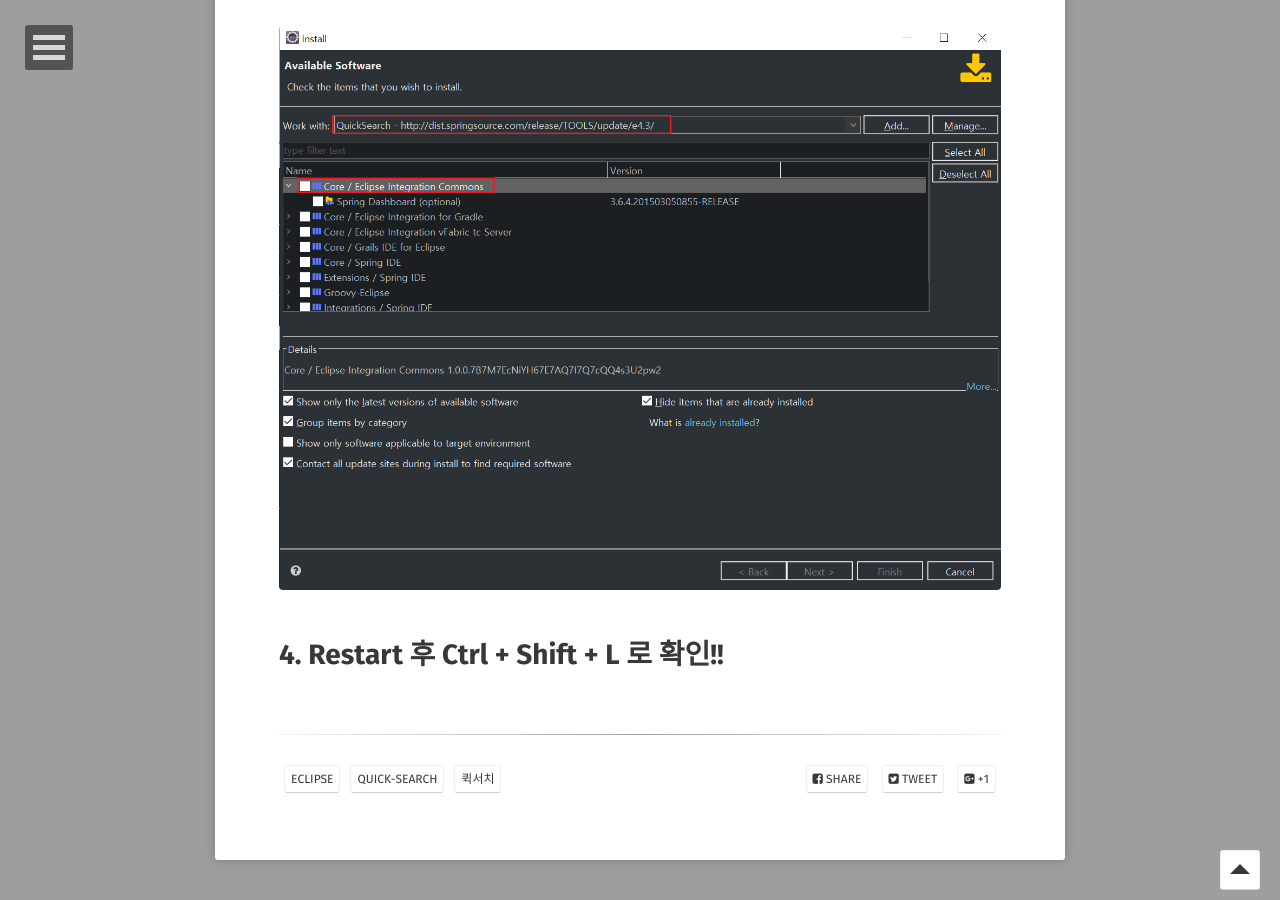
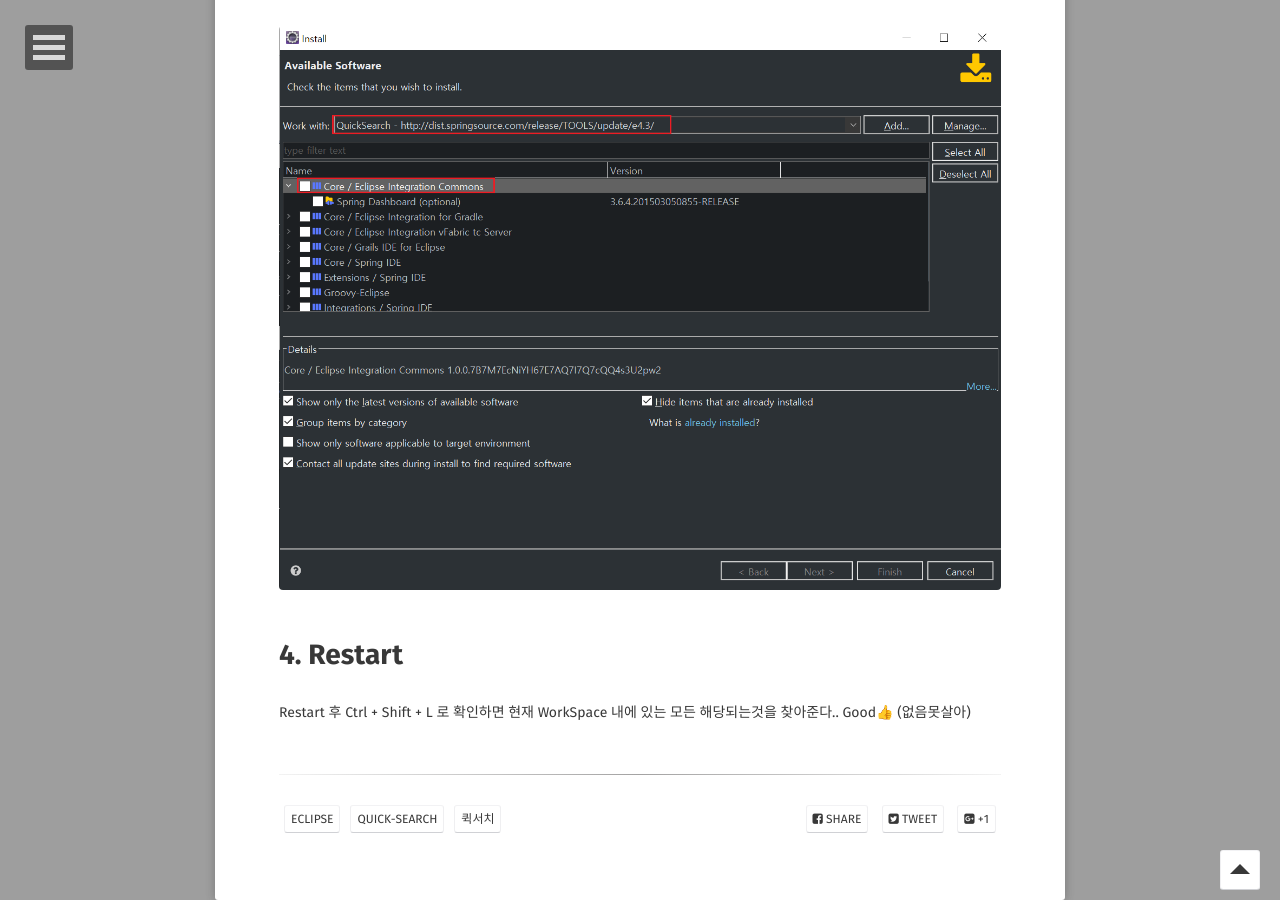
Before and after one commit to GayeonYoon/GayeonYoon.github.io, a Jekyll site: the page built from _posts/2021-08-07-ECLIPSE-QUICK-SEARCH-INSTALLL.md, in a window 1280 px wide and 900 px high, scrolled down 2267 px. Built offline with Jekyll 4.4.1, drawn with Linux system fonts in a browser that asks for light colours; some web fonts are replaced.

Commit message:
Update 2021-08-07-ECLIPSE-QUICK-SEARCH-INSTALLL.md

```diff
--- a/_posts/2021-08-07-ECLIPSE-QUICK-SEARCH-INSTALLL.md
+++ b/_posts/2021-08-07-ECLIPSE-QUICK-SEARCH-INSTALLL.md
@@ -28,4 +28,5 @@ Wock with 에 입력한 Name과 Location 확인 -> Core/Eclipse Integration Comm
 	<img src="/assets/img/quick-search3.png">
 </figure>
 
-# 4. Restart 후 Ctrl + Shift + L 로 확인!!
+# 4. Restart
+Restart 후 Ctrl + Shift + L 로 확인하면 현재 WorkSpace 내에 있는 모든 해당되는것을 찾아준다.. Good👍 (없음못살아)
```
